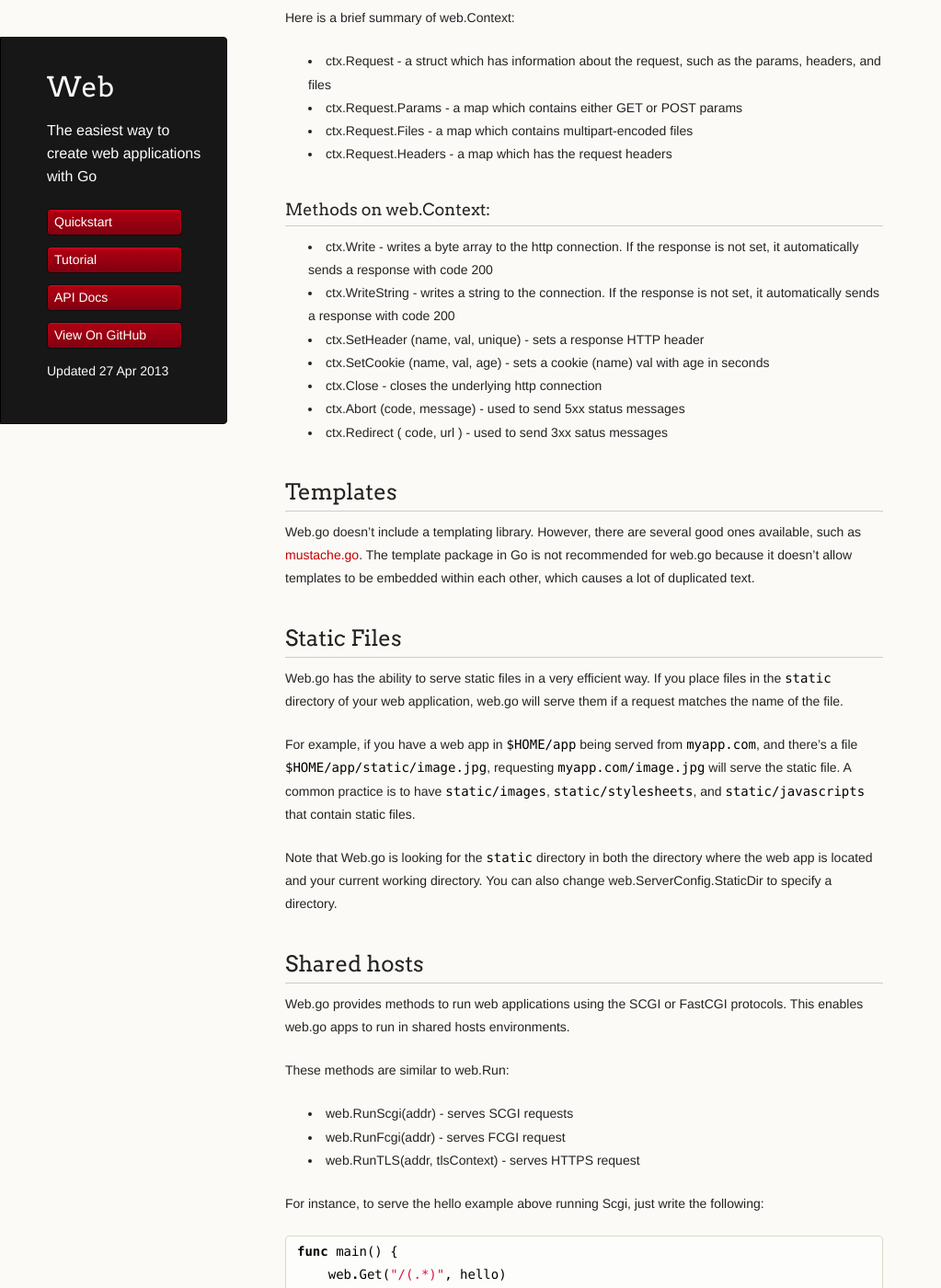
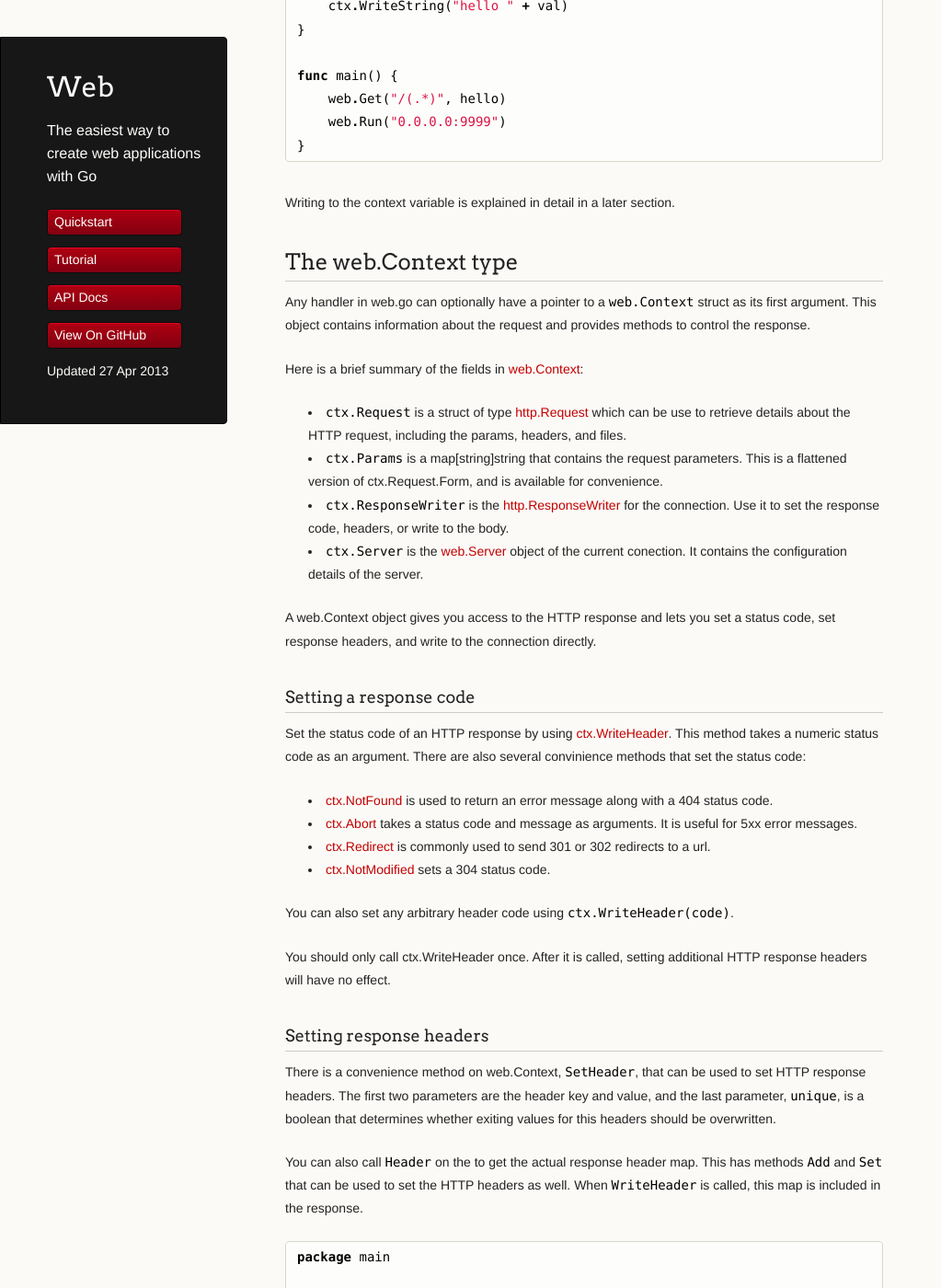
Before and after one commit to hoisie/web, a Jekyll site: the page built from tutorial.md, in a window 1280 px wide and 1400 px high, scrolled down 1586 px. Shown: the whole window at 92% size, without its empty margins (0-1023 px from the left). Built offline with Jekyll 4.4.1, drawn with Linux system fonts in a browser that asks for light colours; nearby versions of some CDN libraries; some of the changed text lies outside the part shown.

Commit message:
Various updates to the tutorial
* Add more complete examples
* Fix package statements in some examples
* Expand section on web.Context
* Minor grammar updates

```diff
--- a/tutorial.md
+++ b/tutorial.md
@@ -7,13 +7,13 @@ title: Tutorial
 
 ## Getting started
 
-For installation insructions, check out the [quickstart guide](/index.html)
+For installation insructions, check out the [quickstart guide](/index.html).
 
-This is the hello world web application, written in Go, which this tutorial uses:
+This is the classic hello world web application, written in Go, which this tutorial often references:
 
+{% highlight go %}
 package main
 
-{% highlight go %}
 import (
     "github.com/hoisie/web"
 )
@@ -30,15 +30,16 @@ func main() {
 
 ## URL Handling
 
-The most important part of a web application is knowing how to respond to a given URL path. Web.go provides several methods to add handlers based on a route pattern. These include:
+An important part of web applications is knowing how to respond to a given URL path. Web.go provides several methods to add handlers based on a route pattern. These include:
 
-* web.Get( pattern, handler ) - adds a handler for the most common GET method
-* web.Post( pattern, handler ) - adds a handler for the POST method
-* There's also web.Put and web.Delete with a similar signature
+* [web.Get](/api.html#Get) adds a handler for the most common GET method. It takes two parameters: a regular expression containing the pattern to match, and a function that handles the response.
+* [web.Post](/api.html#Post) adds a handler for the POST method, with a signature similar to `web.Get`.
+* [web.Put](/api.html#Put) and [web.Delete](/api.html#Delete) can be used to handle the PUT and DELETE methods.
+* [web.Match](/api.html#Match) can match arbitrary HTTP methods. It takes three arguments - the first is the method name, the second is the path regular expression, and the third is the handler.
 
 ### Route handlers
 
-In the hello example above, the `/(.*)` url pattern is matched to the following function:
+In the hello example above, HTTP requests with paths that match the regular expression `/(.*)` are appllied to the following function:
 
 {% highlight go %}
 func hello(val string) string {
@@ -46,42 +47,140 @@ func hello(val string) string {
 }
 {% endhighlight %}
 
-In that example, everything after the `/` is passed to the argument _val_ in the hello function. A handler function is required to have the same number of arguments as regular expression groups in its url pattern.
+Because of the wildcard regular expression, everything after the `/` in the path is passed to the argument _val_ in the hello function. A handler function is required to have the same number of arguments as regular expression groups in its url pattern.
 
-Although handlers usually return a string, web.go also accepts route handlers that have no return value. These methods are responsible for writing data to the client:
+Although handlers usually return a string, web.go also accepts handler functions that have no return value. These methods are responsible for writing data to the response directly. The following example is equivalent to the one before it:
 
 {% highlight go %}
+package main
+
+import (
+    "github.com/hoisie/web"
+)
+
 func hello(ctx *web.Context, val string) {
-    ctx.WriteString ( "hello " + val)
+    ctx.WriteString("hello " + val)
+}
+
+func main() {
+    web.Get("/(.*)", hello)
+    web.Run("0.0.0.0:9999")
 }
 {% endhighlight %}
 
-Writing to the context variable is explained in a later section.
+Writing to the context variable is explained in detail in a later section.
 
-## The web.Context
+## The web.Context type
 
-There's an optional first variable in every route handler - a pointer to web.Context. This variable serves many purposes -- it contains information about the request, and it provides methods to control the http connection.
+Any handler in web.go can optionally have a pointer to a `web.Context` struct as its first argument. This object contains information about the request and provides methods to control the response.
 
-Here is a brief summary of web.Context:
+Here is a brief summary of the fields in [web.Context](/api.html#Context):
 
-* ctx.Request - a struct which has information about the request, such as the params, headers, and files
-* ctx.Request.Params - a map which contains either GET or POST params
-* ctx.Request.Files - a map which contains multipart-encoded files
-* ctx.Request.Headers - a map which has the request headers
+* `ctx.Request` is a struct of type [http.Request](http://golang.org/pkg/net/http/#Request) which can be use to retrieve details about the HTTP request, including the params, headers, and files.
+* `ctx.Params` is a map\[string\]string that contains the request parameters. This is a flattened version of ctx.Request.Form, and is available for convenience.
+* `ctx.ResponseWriter` is the [http.ResponseWriter](http://golang.org/pkg/net/http/#ResponseWriter) for the connection. Use it to set the response code, headers, or write to the body.
+* `ctx.Server` is the [web.Server](/api.html#Server) object of the current conection. It contains the configuration details of the server.
 
-### Methods on web.Context:
+A web.Context object gives you access to the HTTP response and lets you set a status code, set response headers, and write to the connection directly.
 
-* ctx.Write - writes a byte array to the http connection. If the response is not set, it automatically sends a response with code 200
-* ctx.WriteString - writes a string to the connection. If the response is not set, it automatically sends a response with code 200
-* ctx.SetHeader (name, val, unique) - sets a response HTTP header
-* ctx.SetCookie (name, val, age) - sets a cookie (name) val with age in seconds
-* ctx.Close - closes the underlying http connection
-* ctx.Abort (code, message) - used to send 5xx status messages
-* ctx.Redirect ( code, url ) - used to send 3xx satus messages
+### Setting a response code
+
+Set the status code of an HTTP response by using [ctx.WriteHeader](/api.html#Context). This method takes a numeric status code as an argument. There are also several convinience methods that set the status code:
+
+* [ctx.NotFound](/api.html#Context.NotFound) is used to return an error message along with a 404 status code.
+* [ctx.Abort](/api.html#Context.Abort) takes a status code and message as arguments. It is useful for 5xx error messages.
+* [ctx.Redirect](/api.html#Context.Redirect) is commonly used to send 301 or 302 redirects to a url.
+* [ctx.NotModified](/api.html#Context.NotModified) sets a 304 status code.
+
+You can also set any arbitrary header code using `ctx.WriteHeader(code)`.
+
+You should only call ctx.WriteHeader once. After it is called, setting additional HTTP response headers will have no effect.
+
+### Setting response headers
+
+There is a convenience method on web.Context, `SetHeader`, that can be used to set HTTP response headers. The first
+two parameters are the header key and value, and the last parameter, `unique`, is a boolean that determines whether
+exiting values for this headers should be overwritten.
+
+You can also call `Header` on the to get the actual response header map. This has methods `Add` and `Set` that can be used to set the HTTP headers as well. When `WriteHeader` is called, this map is included in the response.
+
+{% highlight go %}
+package main
+
+import (
+    "github.com/hoisie/web"
+)
+
+func hello(ctx *web.Context, val string) string {
+    ctx.SetHeader("X-Powered-By", "web.go", true)
+    ctx.SetHeader("X-Frame-Options", "DENY", true)
+    ctx.SetHeader("Connection", "close", true)
+    return "hello " + val
+}
+
+func main() {
+    web.Get("/(.*)", hello)
+    web.Run("0.0.0.0:9999")
+}
+{% endhighlight %}
+
+### Setting cookies
+
+web.Context has a method `SetCookie` that takes an http.Cookie object and sets it as a response header. It is often used in conjunction with the helper method web.NewCookie. For example, the following code is a modified hello world example that sets the cookie in the response.
+
+{% highlight go %}
+package main
+
+import (
+    "github.com/hoisie/web"
+)
+
+func hello(ctx *web.Context, val string) string {
+    ctx.SetCookie(web.NewCookie("value", val))
+    return "hello " + val
+}
+
+func main() {
+    web.Get("/(.*)", hello)
+    web.Run("0.0.0.0:9999")
+}
+{% endhighlight %}
+
+### Writing to the body
+
+Web.go gives you the ability to write the body connection directly using `Write` and `WriteString` on web.Context. `WriteHeader(200)` will be called during the first call to `Write` unless it has previously been called.
+
+A `web.Context` object can be used as an `io.Writer` interface. It is useful writing an `io.Reader` object into the body of an HTTP response. This comes up when often writing the contents of a buffer to the response, or when writing the contents of a file or pipe.
+
+{% highlight go %}
+package main
+
+import (
+    "bytes"
+    "github.com/hoisie/web"
+    "io"
+)
+
+func hello(ctx *web.Context, val string) {
+    var buf bytes.Buffer
+    buf.WriteString("hello " + val)
+    //copy buf directly into the HTTP response
+    io.Copy(ctx, &buf)
+}
+
+func main() {
+    web.Get("/(.*)", hello)
+    web.Run("0.0.0.0:9999")
+}
+{% endhighlight %}
+
+Using `ctx.Write`, web.go allows you to maintain long-running HTTP connections and send back results periodically. See the [streaming example](https://github.com/hoisie/web/blob/master/examples/streaming.go) for more details.
+
+Note, when calling `ctx.Write` and `ctx.WriteString`, the content will be buffered until the handler has completed. Many ResponseWriter objects have a `Flush` method that can be used to flush the content into the HTTP connection. An example of this is also available in the [streaming example](https://github.com/hoisie/web/blob/master/examples/streaming.go).
 
 ## Templates
 
-Web.go doesn't include a templating library. However, there are several good ones available, such as [mustache.go](http://github.com/hoisie/mustache). The template package in Go is not recommended for web.go because it doesn't allow templates to be embedded within each other, which causes a lot of duplicated text.
+Templating libraries are very when rendering HTML in web applications. Web.go doesn't include a templating library. However, there are several good ones available, such as [Go's http/template library](http://golang.org/pkg/html/template/) or [mustache](http://github.com/hoisie/mustache).
 
 ## Static Files
 
@@ -98,13 +197,23 @@ enables web.go apps to run in shared hosts environments.
 
 These methods are similar to web.Run:
 
-* web.RunScgi(addr) - serves SCGI requests
-* web.RunFcgi(addr) - serves FCGI request
-* web.RunTLS(addr, tlsContext) - serves HTTPS request
+* web.RunScgi(addr) serves SCGI requests. (example below)
+* web.RunFcgi(addr) serves FastCGI requests.
+* web.RunTLS(addr, tlsContext) serves HTTPS request. See the [example](https://github.com/hoisie/web/blob/master/examples/tls.go) for details.
 
 For instance, to serve the hello example above running Scgi, just write the following:
 
 {% highlight go %}
+package main
+
+import (
+    "github.com/hoisie/web"
+)
+
+func hello(val string) string {
+    return "hello " + val
+}
+
 func main() {
     web.Get("/(.*)", hello)
     web.RunScgi("0.0.0.0:6580")
```
